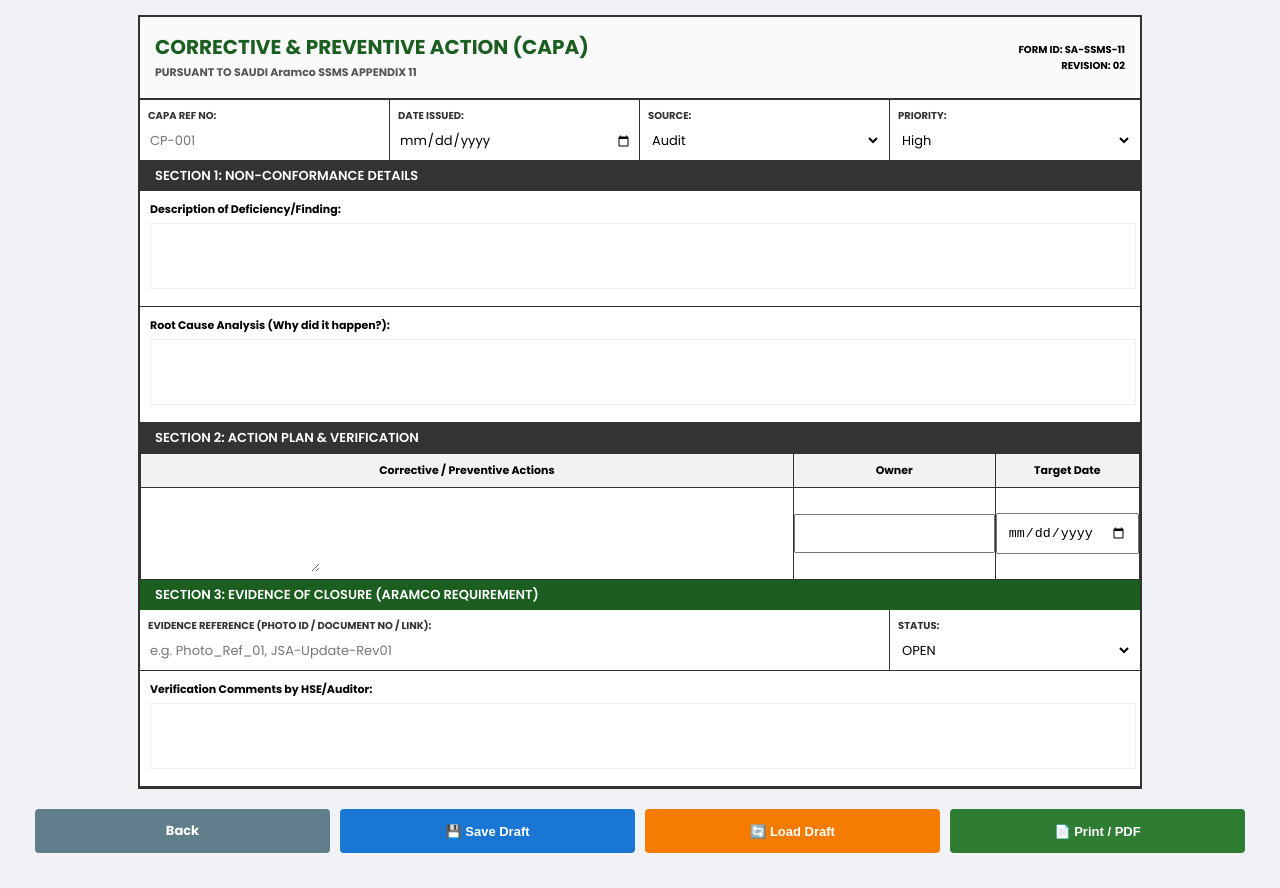
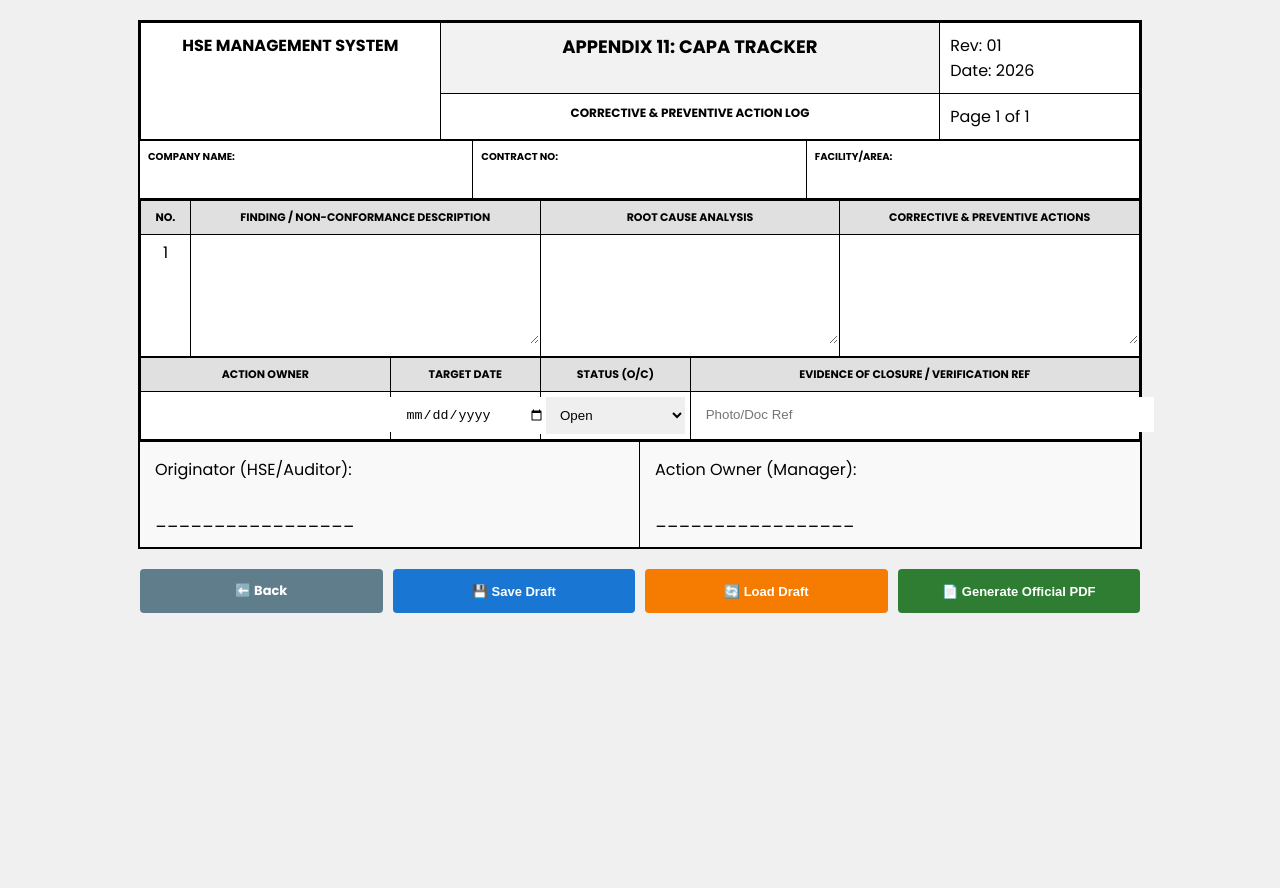
Before and after one commit to UmairPashaa/HSE-Digital-Toolkit, a plain HTML site: page capa-tracker.html in a window 1280 px wide. After the commit the page ends 800 px from the top, so only its background shows below. Drawn offline with Linux system fonts and the light colour scheme.

Commit message:
Update title and styles in capa-tracker.html

```diff
--- a/capa-tracker.html
+++ b/capa-tracker.html
@@ -3,133 +3,129 @@
 <head>
     <meta charset="UTF-8">
     <meta name="viewport" content="width=device-width, initial-scale=1.0">
-    <title>CAPA Tracker | Aramco Standard</title>
-    <link href="https://fonts.googleapis.com/css2?family=Poppins:wght@300;400;600;700&display=swap" rel="stylesheet">
+    <title>CAPA Tracker | Aramco Appendix 11</title>
+    <link href="https://fonts.googleapis.com/css2?family=Poppins:wght@400;600;700&display=swap" rel="stylesheet">
     <style>
-        :root { --primary: #2e7d32; --secondary: #388e3c; --bg: #f0f2f5; --border: #bdc3c7; }
-        body { font-family: 'Poppins', sans-serif; background: var(--bg); margin: 0; padding: 15px; }
-        .container { max-width: 1000px; margin: 0 auto; background: #fff; border: 2px solid #333; }
+        body { font-family: 'Poppins', sans-serif; background-color: #f0f0f0; padding: 20px; margin: 0; }
+        .official-page { max-width: 1000px; margin: 0 auto; background: #fff; border: 2px solid #000; padding: 0; }
 
-        /* Official Header Style */
-        .official-header { display: flex; justify-content: space-between; align-items: center; padding: 15px; border-bottom: 2px solid #333; background: #fafafa; }
-        .header-title { text-align: left; }
-        .header-title h1 { margin: 0; font-size: 20px; color: #1b5e20; text-transform: uppercase; }
-        .header-title p { margin: 2px 0; font-size: 11px; color: #555; font-weight: bold; }
+        /* Official Header Layout */
+        .header-table { width: 100%; border-bottom: 2px solid #000; border-collapse: collapse; }
+        .header-table td { border: 1px solid #000; padding: 10px; vertical-align: top; }
+        .form-name { font-size: 18px; font-weight: bold; text-align: center; background: #f2f2f2; }
 
-        /* Form Grid Layout */
-        .form-grid { display: grid; grid-template-columns: repeat(4, 1fr); border-bottom: 1px solid #333; }
-        .cell { border-right: 1px solid #333; padding: 8px; }
-        .cell:last-child { border-right: none; }
-        .cell label { display: block; font-size: 10px; font-weight: 700; color: #333; text-transform: uppercase; margin-bottom: 3px; }
-        .cell input, .cell select { width: 100%; border: none; font-size: 13px; font-family: 'Poppins'; outline: none; background: transparent; }
+        /* Form Details Grid */
+        .info-grid { display: grid; grid-template-columns: 1fr 1fr 1fr; border-bottom: 2px solid #000; }
+        .info-item { border-right: 1px solid #000; padding: 8px; }
+        .info-item label { display: block; font-size: 10px; font-weight: bold; text-transform: uppercase; }
+        .info-item input { width: 100%; border: none; font-size: 13px; outline: none; background: transparent; }
 
-        .section-bar { background: #333; color: white; padding: 5px 15px; font-size: 13px; font-weight: 600; text-transform: uppercase; }
+        /* Main Data Table */
+        .data-table { width: 100%; border-collapse: collapse; }
+        .data-table th { border: 1px solid #000; background: #e0e0e0; font-size: 11px; padding: 8px; text-transform: uppercase; }
+        .data-table td { border: 1px solid #000; padding: 5px; vertical-align: top; }
+        .data-table textarea { width: 100%; border: none; font-family: 'Poppins'; font-size: 12px; min-height: 100px; resize: vertical; }
 
-        .full-cell { padding: 10px; border-bottom: 1px solid #333; }
-        .full-cell label { font-size: 11px; font-weight: 700; display: block; margin-bottom: 5px; }
-        .full-cell textarea { width: 100%; border: 1px solid #eee; height: 60px; font-family: 'Poppins'; resize: none; font-size: 13px; }
+        /* Sign-off Section */
+        .sign-off { display: grid; grid-template-columns: 1fr 1fr; border-top: 2px solid #000; background: #f9f9f9; }
+        .sign-box { border-right: 1px solid #000; padding: 15px; }
 
-        /* Action Table */
-        .action-table { width: 100%; border-collapse: collapse; }
-        .action-table th { background: #f2f2f2; border: 1px solid #333; padding: 8px; font-size: 11px; }
-        .action-table td { border: 1px solid #333; padding: 0; }
-
-        .btn-group { display: flex; gap: 10px; padding: 20px; background: var(--bg); }
+        .btn-group { display: flex; gap: 10px; margin-top: 20px; max-width: 1000px; margin-left: auto; margin-right: auto; }
         .btn { padding: 12px; border: none; border-radius: 4px; color: white; font-weight: bold; cursor: pointer; flex: 1; text-align: center; text-decoration: none; font-size: 13px; }
 
         @media print {
             .no-print { display: none !important; }
             body { padding: 0; background: white; }
-            .container { border: 2px solid #000; width: 100%; }
+            .official-page { border: 2px solid #000; width: 100%; }
             @page { size: portrait; margin: 10mm; }
         }
-        @media (max-width: 600px) { .form-grid { grid-template-columns: 1fr 1fr; } }
     </style>
 </head>
 <body>
-    <div class="container" id="printable-area">
-        <div class="official-header">
-            <div class="header-title">
-                <h1>Corrective & Preventive Action (CAPA)</h1>
-                <p>PURSUANT TO SAUDI Aramco SSMS APPENDIX 11</p>
-            </div>
-            <div style="text-align: right; font-size: 10px; font-weight: bold;">
-                FORM ID: SA-SSMS-11<br>REVISION: 02
-            </div>
-        </div>
 
-        <div class="form-grid">
-            <div class="cell"><label>CAPA Ref No:</label><input type="text" id="capa_ref" placeholder="CP-001"></div>
-            <div class="cell"><label>Date Issued:</label><input type="date" id="capa_date"></div>
-            <div class="cell"><label>Source:</label>
-                <select id="capa_source"><option>Audit</option><option>Inspection</option><option>Incident</option></select>
-            </div>
-            <div class="cell"><label>Priority:</label>
-                <select id="capa_priority"><option>High</option><option>Medium</option><option>Low</option></select>
-            </div>
-        </div>
-
-        <div class="section-bar">Section 1: Non-Conformance Details</div>
-        <div class="full-cell">
-            <label>Description of Deficiency/Finding:</label>
-            <textarea id="capa_desc"></textarea>
-        </div>
-        <div class="full-cell">
-            <label>Root Cause Analysis (Why did it happen?):</label>
-            <textarea id="capa_root"></textarea>
-        </div>
-
-        <div class="section-bar">Section 2: Action Plan & Verification</div>
-        <table class="action-table">
+    <div class="official-page">
+        <table class="header-table">
             <tr>
-                <th>Corrective / Preventive Actions</th>
-                <th width="150">Owner</th>
-                <th width="120">Target Date</th>
+                <td width="30%" rowspan="2" style="text-align:center;"><strong>HSE MANAGEMENT SYSTEM</strong></td>
+                <td class="form-name">APPENDIX 11: CAPA TRACKER</td>
+                <td width="20%">Rev: 01<br>Date: 2026</td>
             </tr>
             <tr>
-                <td><textarea id="capa_action" style="border:none; height:80px;"></textarea></td>
-                <td><input type="text" id="capa_owner" class="input-cell" style="padding:10px;"></td>
-                <td><input type="date" id="capa_target" class="input-cell" style="padding:10px;"></td>
+                <td style="text-align:center; font-size:12px;"><strong>CORRECTIVE & PREVENTIVE ACTION LOG</strong></td>
+                <td>Page 1 of 1</td>
             </tr>
         </table>
 
-        <div class="section-bar" style="background: #1b5e20;">Section 3: Evidence of Closure (Aramco Requirement)</div>
-        <div class="form-grid">
-            <div class="cell" style="grid-column: span 3;">
-                <label>Evidence Reference (Photo ID / Document No / Link):</label>
-                <input type="text" id="capa_evidence" placeholder="e.g. Photo_Ref_01, JSA-Update-Rev01">
-            </div>
-            <div class="cell">
-                <label>Status:</label>
-                <select id="capa_status"><option>OPEN</option><option>CLOSED</option></select>
-            </div>
+        <div class="info-grid">
+            <div class="info-item"><label>Company Name:</label><input type="text" id="comp_name"></div>
+            <div class="info-item"><label>Contract No:</label><input type="text" id="cont_no"></div>
+            <div class="info-item"><label>Facility/Area:</label><input type="text" id="fac_area"></div>
         </div>
-        <div class="full-cell">
-            <label>Verification Comments by HSE/Auditor:</label>
-            <textarea id="capa_verify"></textarea>
+
+        <table class="data-table">
+            <thead>
+                <tr>
+                    <th width="5%">No.</th>
+                    <th width="35%">Finding / Non-Conformance Description</th>
+                    <th width="30%">Root Cause Analysis</th>
+                    <th width="30%">Corrective & Preventive Actions</th>
+                </tr>
+            </thead>
+            <tbody>
+                <tr>
+                    <td style="text-align:center;">1</td>
+                    <td><textarea id="finding_1"></textarea></td>
+                    <td><textarea id="root_1"></textarea></td>
+                    <td><textarea id="action_1"></textarea></td>
+                </tr>
+            </tbody>
+        </table>
+
+        <table class="data-table" style="border-top:none;">
+            <thead>
+                <tr>
+                    <th width="25%">Action Owner</th>
+                    <th width="15%">Target Date</th>
+                    <th width="15%">Status (O/C)</th>
+                    <th width="45%">Evidence of Closure / Verification Ref</th>
+                </tr>
+            </thead>
+            <tbody>
+                <tr>
+                    <td><input type="text" style="width:100%; border:none; padding:10px;"></td>
+                    <td><input type="date" style="width:100%; border:none; padding:10px;"></td>
+                    <td><select style="width:100%; border:none; padding:10px;"><option>Open</option><option>Closed</option></select></td>
+                    <td><input type="text" id="evid_1" style="width:100%; border:none; padding:10px;" placeholder="Photo/Doc Ref"></td>
+                </tr>
+            </tbody>
+        </table>
+
+        <div class="sign-off">
+            <div class="sign-box"><label>Originator (HSE/Auditor):</label><br><br>_________________</div>
+            <div class="sign-box" style="border-right:none;"><label>Action Owner (Manager):</label><br><br>_________________</div>
         </div>
     </div>
 
     <div class="btn-group no-print">
-        <a href="index.html" class="btn" style="background:#607d8b;">Back</a>
+        <a href="index.html" class="btn" style="background:#607d8b;">⬅️ Back</a>
         <button class="btn" style="background:#1976d2;" onclick="saveData()">💾 Save Draft</button>
         <button class="btn" style="background:#f57c00;" onclick="loadData()">🔄 Load Draft</button>
-        <button class="btn" style="background:#2e7d32;" onclick="window.print()">📄 Print / PDF</button>
+        <button class="btn" style="background:#2e7d32;" onclick="window.print()">📄 Generate Official PDF</button>
     </div>
 
     <script>
         function saveData() {
-            const fields = ['capa_ref', 'capa_date', 'capa_source', 'capa_priority', 'capa_desc', 'capa_root', 'capa_action', 'capa_owner', 'capa_target', 'capa_evidence', 'capa_status', 'capa_verify'];
-            const data = {};
-            fields.forEach(f => data[f] = document.getElementById(f).value);
-            localStorage.setItem('aramco_capa_master', JSON.stringify(data));
-            alert("✅ CAPA Template Saved!");
+            const data = { comp: document.getElementById('comp_name').value, f1: document.getElementById('finding_1').value };
+            localStorage.setItem('aramco_capa_official', JSON.stringify(data));
+            alert("Official CAPA Saved!");
         }
         function loadData() {
-            const data = JSON.parse(localStorage.getItem('aramco_capa_master'));
-            if(!data) return alert("No saved data!");
-            Object.keys(data).forEach(key => document.getElementById(key).value = data[key]);
-            alert("🔄 Data Loaded!");
+            const data = JSON.parse(localStorage.getItem('aramco_capa_official'));
+            if(data) {
+                document.getElementById('comp_name').value = data.comp;
+                document.getElementById('finding_1').value = data.f1;
+                alert("Data Loaded!");
+            }
         }
     </script>
 </body>
```
